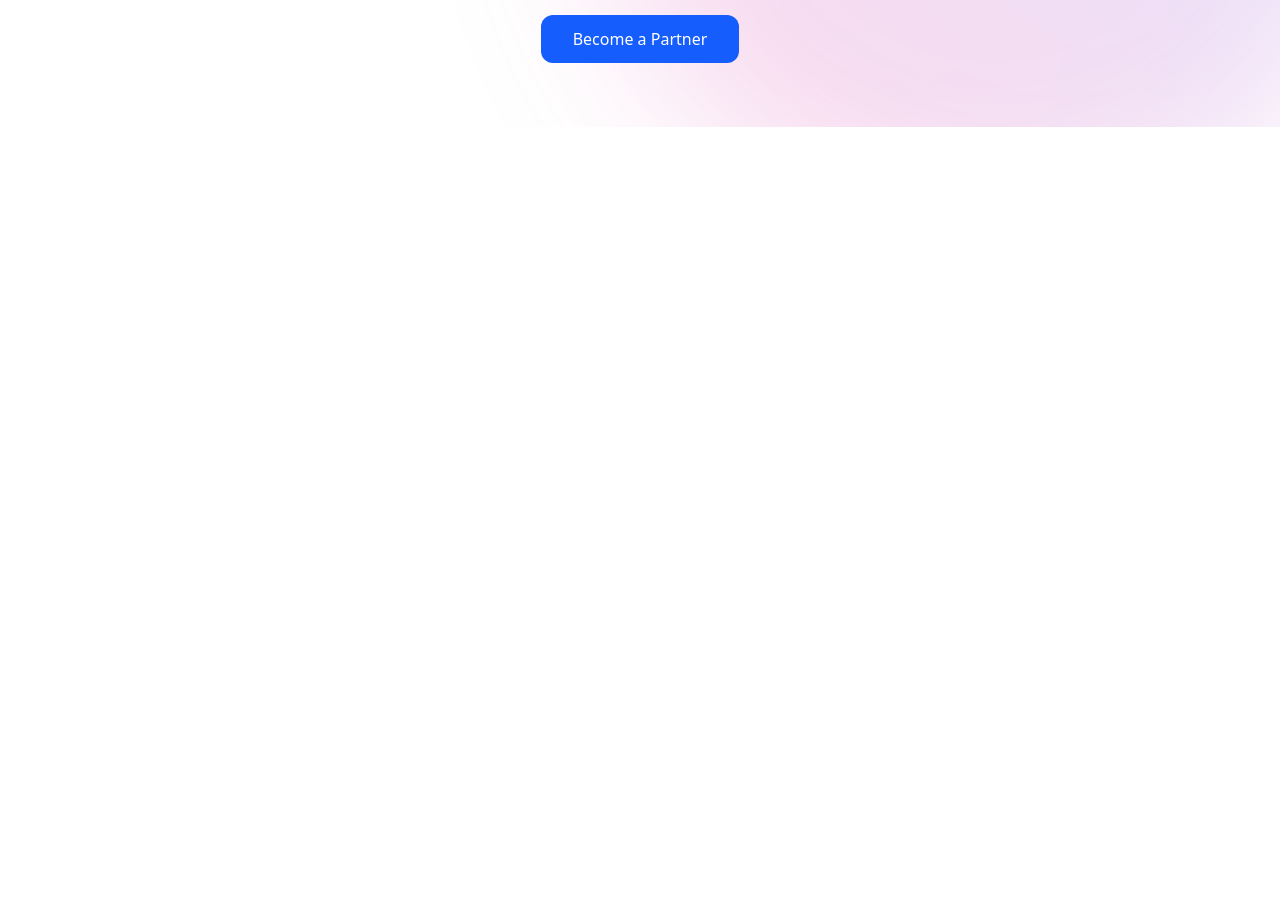
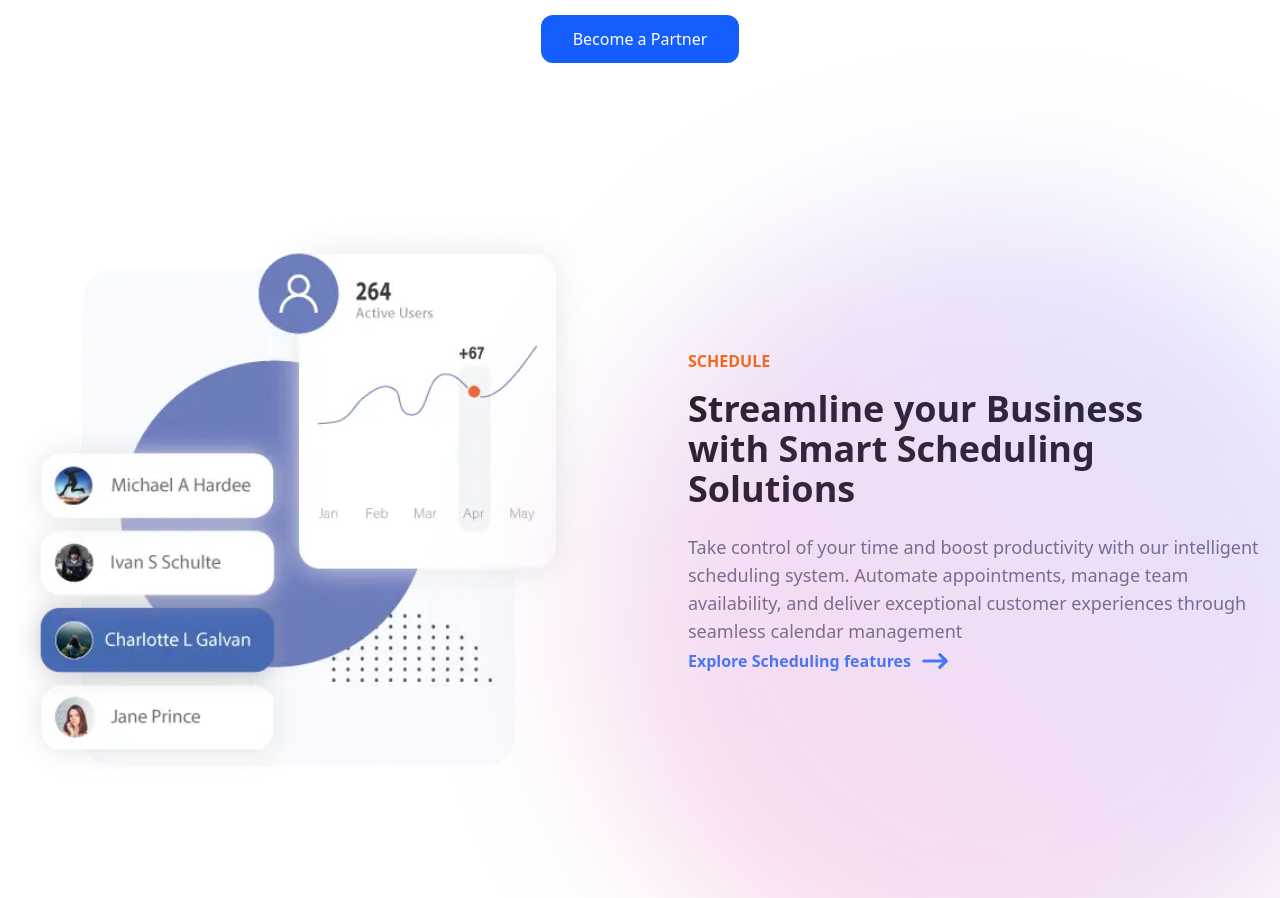
Before and after one commit to mmiskatul/Business-landing-Page, a React (Vite) app: page / in a window 1280 px wide. Shown: the part 1800-2698 px from the top of the page. Before the commit the page ends 1927 px from the top, so only its background shows below. Built offline with nearby package versions, Linux system fonts and the light colour scheme.

Commit message:
Schedule scetion added

```diff
--- a/src/App.jsx
+++ b/src/App.jsx
@@ -4,6 +4,7 @@
 import CompanyLogo from './component/CompanyLogo'
 import PurposeSection from './component/PurposeSection'
 import FeatureSection from './component/FeatureSection'
+import ScheduleSection from './component/ScheduleSection'
 
 function App() {
   return (
@@ -18,6 +19,7 @@
         <CompanyLogo/>
         <PurposeSection/>
         <FeatureSection/>
+        <ScheduleSection/>
       </div>
     </main>
   )
--- /dev/null
+++ b/src/component/ScheduleSection.jsx
@@ -0,0 +1,40 @@
+import React from "react";
+import scheduleImage from "../assets/stats.webp";
+import { HiArrowNarrowRight } from "react-icons/hi";
+
+function ScheduleSection() {
+  return (
+    <section id="services" className="max-w-7xl mx-auto px-4 py-16 md:py-24 ">
+      <div className="flex flex-col md:flex-row items-center justify-between gap-12 md:gap-24">
+        {/* Left  */}
+        <div className="md:w-1/2 w-full">
+          <img
+            src={scheduleImage}
+            alt="schedule Image"
+            className="w-full h-auto "
+          />
+        </div>
+
+        {/* Right */}
+        <div className="md:w-1/2 w-full ">
+          <p className="text-orange-500 font-semibold">SCHEDULE</p>
+          <h2 className="text-3xl md:text-4xl  text-neutral-900 mt-4 mb-6 font-bold ">
+            Streamline your Business <br /> with Smart Scheduling Solutions
+          </h2>
+          <p className="text-lg text-gray-500">
+            Take control of your time and boost productivity with our
+            intelligent scheduling system. Automate appointments, manage team
+            availability, and deliver exceptional customer experiences through
+            seamless calendar management
+          </p>
+          <a className="text-blue-500 font-semibold flex  items-center justify-start gap-2 hover:gap-4 transition-all " href="">
+            Explore Scheduling features
+            <HiArrowNarrowRight  className="size-8 "/>
+          </a>
+        </div>
+      </div>
+    </section>
+  );
+}
+
+export default ScheduleSection;
```
